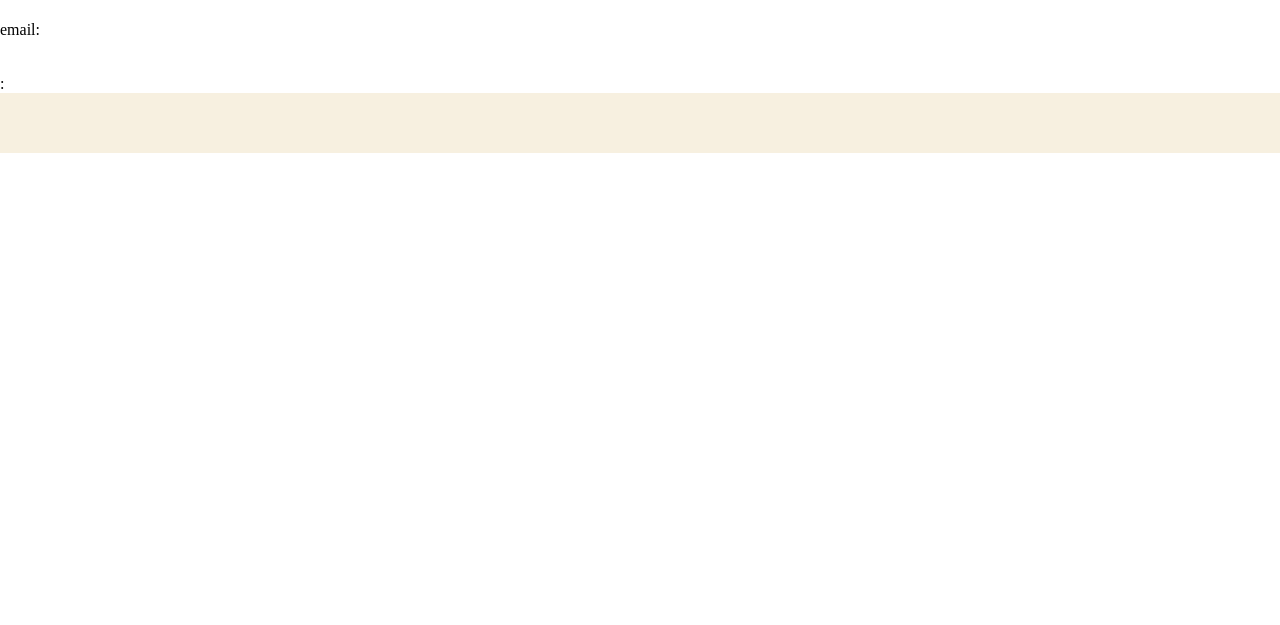
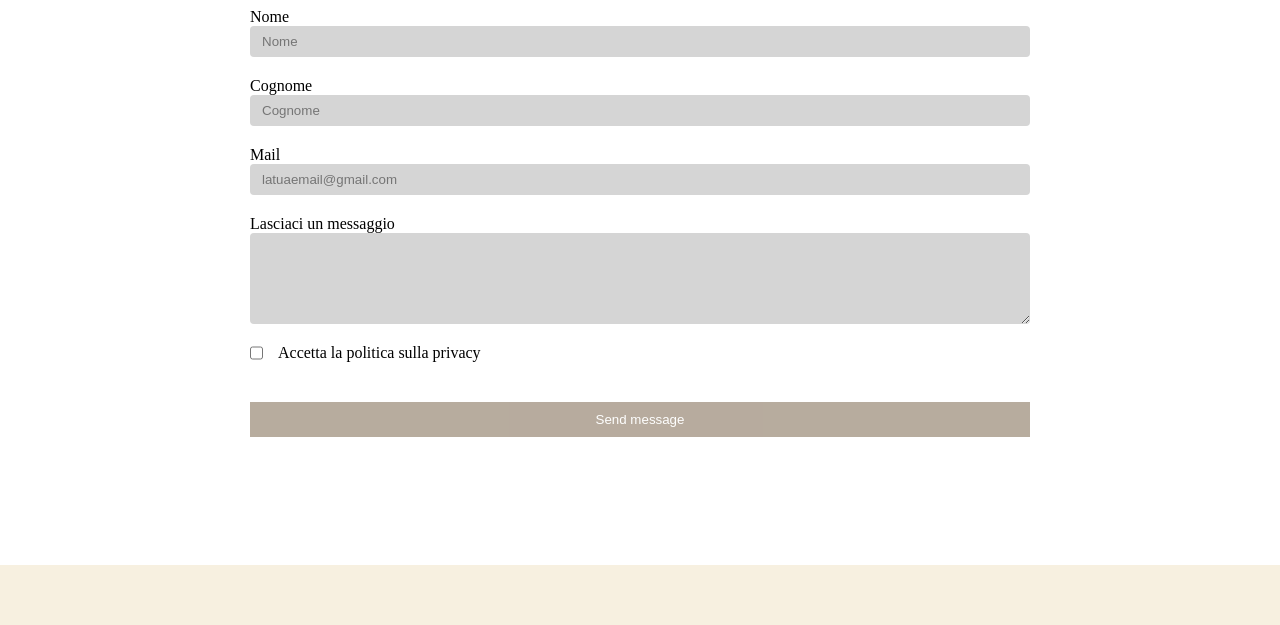
Before and after one commit to YunesAzzouz/ProgettoITS, a plain HTML site: page front-end/contact.html in a window 1280 px wide. Shown: the part 202-827 px from the top of the page. Before the commit the page ends 800 px from the top, so only its background shows below. Drawn offline with Linux system fonts and the light colour scheme.

Commit message:
pagina contact

```diff
--- a/front-end/contact.html
+++ b/front-end/contact.html
@@ -24,15 +24,51 @@
     </div>
   </section>
 
-  <div class="assistenza-generale">
-    <h1>Assistenza clienti</h1>
-        <br />
-        <br />
-    <p>email: </p>
-        <br />
-        <br />
-        <p>: </p>
-  </div>
+      <div class="contact-form">
+
+      <form id="contact-form">
+
+        <div class="form-controls">
+          <label for="nome">Nome</label>
+          <input type="text" id="Nome" name="Nome" placeholder="Nome" />
+        </div>
+
+        <div class="form-controls">
+          <label for="nome">Cognome</label>
+          <input
+            type="text"
+            id="Cognome"
+            name="Cognome"
+            placeholder="Cognome"
+          />
+        </div>
+
+        <div class="form-controls">
+          <label for="email">Mail</label>
+          <input type="email" id="email" name="email" placeholder="latuaemail@gmail.com" />
+        </div>
+
+        <div class="form-controls">
+          <label for="">Lasciaci un messaggio</label>
+          <textarea name="messaggio" id="messaggio" cols="15" rows="5"></textarea>
+        </div>
+
+        <div class="form-checkbox">
+          <input type="checkbox" name="consents" id="consents" />
+          <p>Accetta la politica sulla privacy</p>
+        </div>
+
+        <input class="send-form" type="submit" value="Send message" id="send-form-button" />
+
+      </form>
+
+    </div>
+    <br />
+    <br />
+    <br />
+    <br />
+    <br />
+    <br />
   <div class="footer"></div>
 </body>
 </html>
--- a/front-end/style/contact.css
+++ b/front-end/style/contact.css
@@ -0,0 +1,69 @@
+.contact-form {
+  display: flex;
+  justify-content: center;
+  padding: 20px 250px;
+}
+
+.contact-form form {
+  margin-top: 40px;
+  display: flex;
+  flex-direction: column;
+  width: 100%;
+  gap: 20px;
+}
+
+.form-controls{
+    display: flex;
+    flex-direction: column;
+}
+
+/*inputs*/
+.form-controls input, textarea{
+    padding: 8px 12px;
+    border: none;
+    background-color: #d5d5d5;
+    border-radius: 4px;
+}
+
+/*bottone form*/
+.send-form{
+    margin-top: 20px;
+    padding: 10px 15px;
+    border: none;
+    background: var(--bg-primary-color);
+    color: white;
+}
+.send-form:hover {
+    background: rgb(113, 90, 63);
+    cursor: pointer;
+}
+
+.send-form{
+    margin-top: 20px;
+    padding: 10px 15px;
+    background-color: rgb(113, 90, 63);
+    cursor: not-allowed;
+    opacity: 0.5;
+}
+
+.form-checkbox{
+    display: flex;
+    gap: 15px;
+}
+
+.error-input{
+    border: 1px solid red!important;
+    animation: scalePulse 0.4s ease;
+}
+
+@keyframes scalePulse {
+  0% {
+    transform: scale(1);
+  }
+  50% {
+    transform: scale(1.05);
+  }
+  100% {
+    transform: scale(1);
+  }
+}
```
